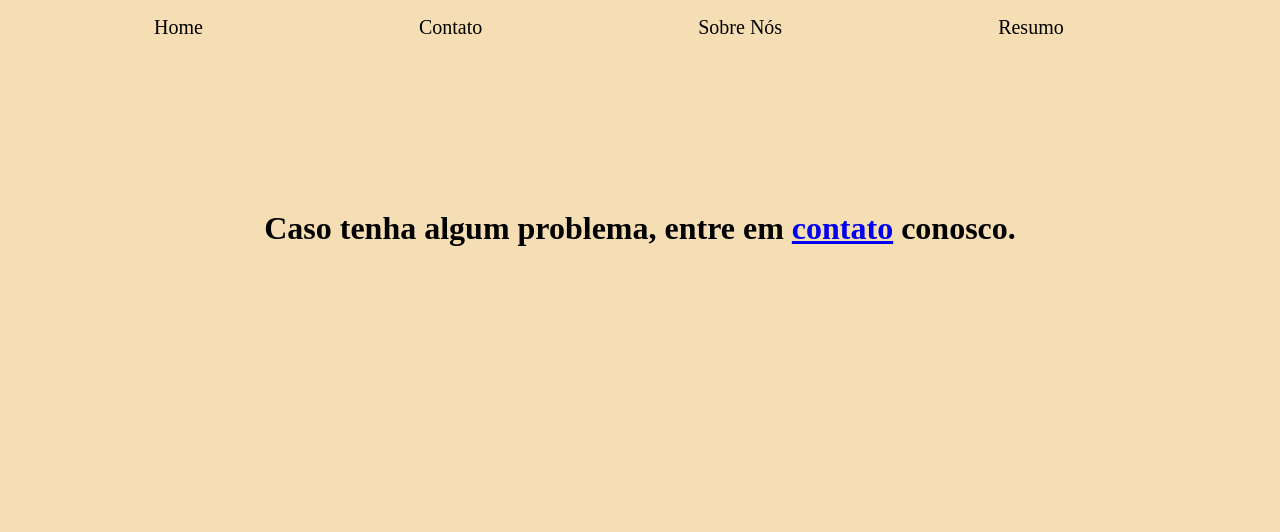
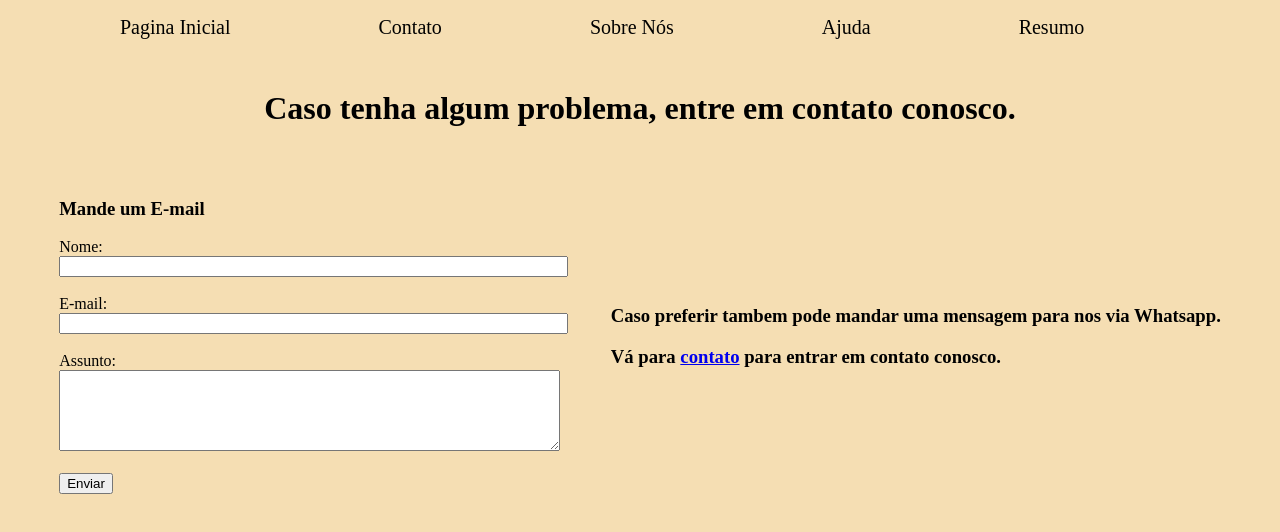
Before and after one commit to CarlosEduardoSilverio/Front-End, a plain HTML site: page Atividade(09.11.22)/ajuda.html in a window 1280 px wide. Drawn offline with Linux system fonts and the light colour scheme.

Commit message:
Atualização

```diff
--- a/Atividade(09.11.22)/ajuda.html
+++ b/Atividade(09.11.22)/ajuda.html
@@ -11,7 +11,7 @@
     <div>
         <ul id="menu">
             <li>
-                <a href="index.html">Home</a>
+                <a href="index.html">Pagina Inicial</a>
             </li>
             <li>
                 <a href="contato.html">Contato</a>
@@ -20,13 +20,51 @@
                 <a href="sobre.html">Sobre Nós</a>
             </li>
             <li>
+                <a href="ajuda.html">Ajuda</a>
+            </li>
+            <li>
                 <a href="resumo.html">Resumo</a>
             </li>
         </ul>
     </div>
     <div>
-        <h1 class="center meioTela"> Caso tenha algum problema, entre em <a href="contato.html">contato</a> conosco.</h1>
+        <h1 class="center meioTela"> Caso tenha algum problema, entre em contato conosco.</h1>
     </div>
 
+    <div class="container">
+        <div>
+            <h3>Mande um E-mail</h3>
+            <form>
+                <label for="nome">Nome: </label>
+                <br>
+                <input type="text" id="nome" onkeyup="validaNome()">
+                <div id="txtNome">
+
+                </div>
+                <br>
+                <label for="email">E-mail: </label>
+                <br>
+                <input type="email" id="email" onkeyup="validaEmail()">
+                <div id="txtEmail">
+
+                </div>
+                <br>
+                <label for="assunto">Assunto:</label>
+                <br>
+                <textarea name="assunto" id="assunto"
+                cols="60" rows="5" onkeyup="validaAssunto()"></textarea>
+                <div id="txtAssunto">
+
+                </div>
+                <br>
+                <button onclick="enviar()">Enviar</button>
+            </form>
+        </div>
+        <div class="emailesquerda">
+            <h3>Caso preferir tambem pode mandar uma mensagem para nos via Whatsapp.</h3>
+            <h3>Vá para <a href="contato.html">contato</a> para entrar em contato conosco.</h3>
+        </div>
+    </div>
+    <script src="assets/js/script.js"></script>
 </body>
 </html>
--- a/Atividade(09.11.22)/assets/css/style.css
+++ b/Atividade(09.11.22)/assets/css/style.css
@@ -12,8 +12,8 @@
 
 #menu li{
     display: inline;
-    padding: 16px;
-    margin: 90px;
+    padding: 2px;
+    margin: 70px;
 }
 
 #menu li a{
@@ -32,9 +32,36 @@
 }
 
 .meioTela{
-    padding: 150px;
+    padding: 30px;
 }
 
 .meioTela2{
     padding: 75px;
 }
+
+.mb-50{
+    margin-bottom: 50px;
+}
+
+.contatoMeio{
+    margin-bottom: 80px;
+}
+
+.emailesquerda{
+    padding-left: 4%;
+}
+
+.container{
+    display: flex;
+    flex-flow: row;
+    justify-content: center;
+    align-items: center;
+}
+
+.resumoMeio{
+    padding-top: 2.3%;
+}
+
+.fortnite{
+    height: 400px;
+}
--- /dev/null
+++ b/Atividade(09.11.22)/assets/js/script.js
@@ -0,0 +1,64 @@
+// por tag: getElementByTagName()
+// por id: getElementById()
+// por nome: getElementByName()
+// por classe: getElementByClassName()
+// por seletor: querySelector('')
+
+let nome = window.document.getElementById('nome')
+
+let email = document.querySelector('#email')
+
+let assunto = document.querySelector('#assunto')
+
+let nomeOk = false
+let emailOk = false
+let assuntoOk = false
+
+nome.style.width = '100%'
+email.style.width = '100%'
+
+function validaNome(){
+    let txtNome = document.querySelector('#txtNome')
+    if(nome.value.length < 3) {
+        txtNome.innerHTML = 'Nome é Inválido'
+        txtNome.style.color = 'red'
+    }else{
+        txtNome.innerHTML = 'Nome é Valido'
+        txtNome.style.color = 'green'
+        nomeOk = true
+    }
+}
+
+function validaEmail(){
+    let txtEmail = document.querySelector('#txtEmail')
+
+    if(email.value.indexOf('@') == -1) {
+        txtEmail.innerHTML = 'E-mail Inválido'
+        txtEmail.style.color = 'red'
+    }else{
+        txtEmail.innerHTML = 'E-mail Válido'
+        txtEmail.style.color = 'green'
+        emailOk = true
+    }
+}
+
+function validaAssunto() {
+    let txtAssunto = document.querySelector('#txtAssunto')
+
+    if(assunto.value.length >= 100) {
+        txtAssunto.innerHTML = 'Texto muito grande'
+        txtAssunto.style.color = 'red'
+        txtAssunto.style.display = 'block'
+    }else{
+        txtAssunto.style.display = 'none'
+        assuntoOk = true
+    }
+}
+
+function enviar(){
+    if(nomeOk == true && emailOk == true && assuntoOk == true){
+        alert("Formulario foi enviado com sucesso")
+    }else{
+        alert("Preencha o formulario corretamente")
+    }
+}
```
Also changed, not shown: Atividade(09.11.22)/contato.html (+5 -2 lines), Atividade(09.11.22)/index.html (+4 -2 lines), Atividade(09.11.22)/resumo.html (+8 -3 lines), Atividade(09.11.22)/sobre.html (+4 -1 lines), Atividade(09.11.22)/assets/img/cover2.jpg (added).
